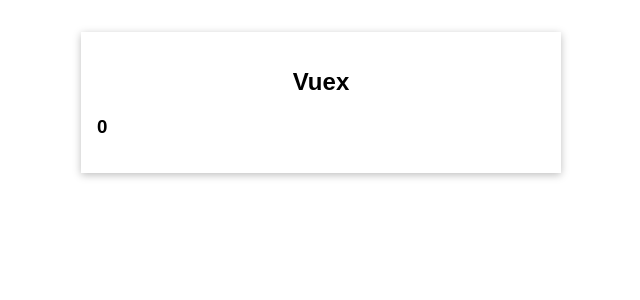
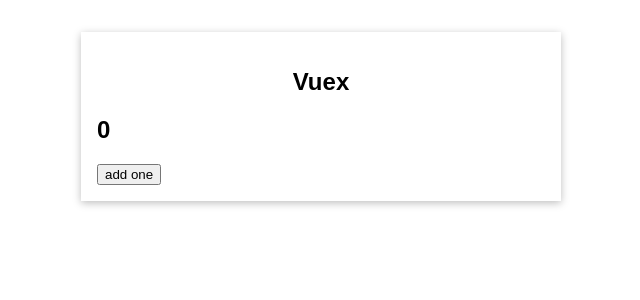
Before and after one commit to iNo0r/Vue-Vuex, a Vue app: page / in a window 1280 px wide. Shown: the top 300 px of the page, without its empty margins (319-959 px from the left). Built offline with nearby package versions, Linux system fonts and the light colour scheme.

Commit message:
affecting state from a component

```diff
--- a/src/App.vue
+++ b/src/App.vue
@@ -1,16 +1,23 @@
 <template>
   <base-container title="Vuex">
-  <!-- simple way to reach out our state mangment "store" -->
-    <h3>{{ $store.state.counter }}</h3>
+    <my-counter></my-counter>
+    <button @click="addOne">add one</button>
   </base-container>
 </template>
 
 <script>
 import BaseContainer from './components/BaseContainer.vue';
+import MyCounter from './components/MyCounter.vue';
 
 export default {
   components: {
-    BaseContainer
+    BaseContainer,
+    MyCounter
+  },
+  methods: {
+    addOne() {
+      this.$store.state.counter++;
+    }
   }
 };
 </script>
--- /dev/null
+++ b/src/components/MyCounter.vue
@@ -0,0 +1,13 @@
+<template>
+  <h2>{{ counter }}</h2>
+</template>
+
+<script>
+export default {
+  computed: {
+    counter() {
+      return this.$store.state.counter;
+    }
+  }
+};
+</script>
```
